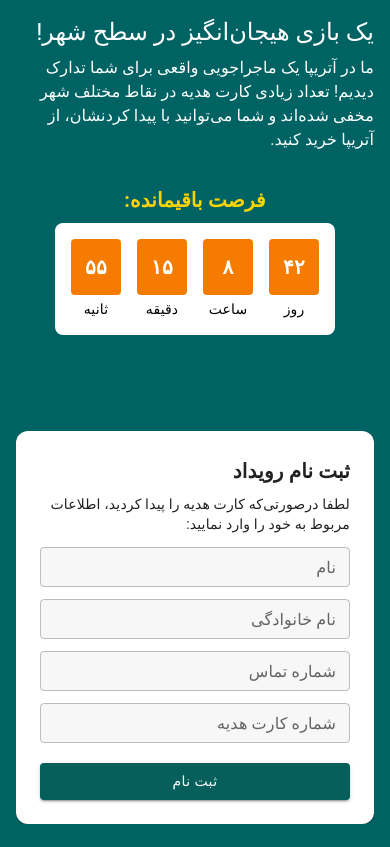
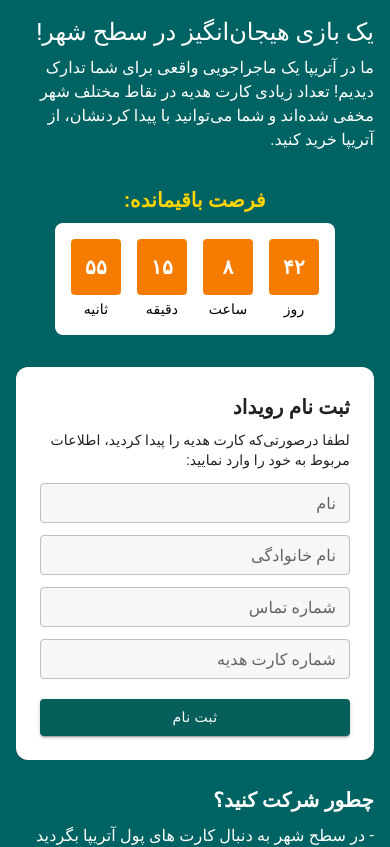
Before and after one commit to dylogedyloge/event, a React (Create React App) app: page / in a window 390 px wide. Shown: the top 847 px of the page. Built offline with nearby package versions, Linux system fonts and the light colour scheme.

Commit message:
adjust margin top for form in mobile size

```diff
--- a/src/Event.jsx
+++ b/src/Event.jsx
@@ -105,6 +105,7 @@ const EventRegistration = () => {
                 flex: 1,
                 paddingLeft: {  md: 0 }, // In RTL, padding-left controls the right visual side
                 marginLeft: {  md: 0 },
+                mt:{xs:-8}
               }}
             >
               <EventForm />
```
